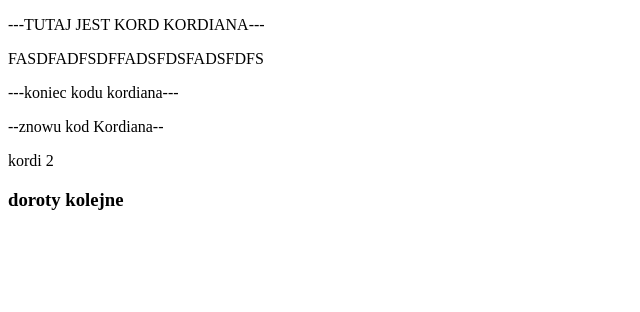
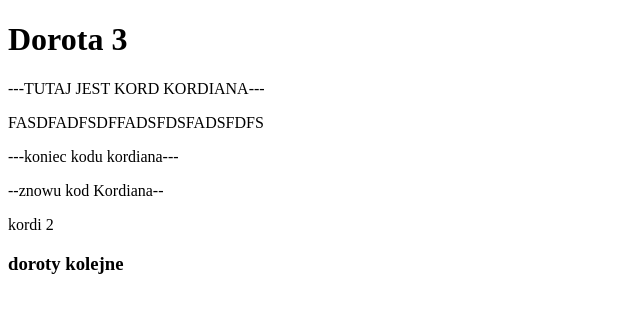
Before and after one commit to kordix/testowe, a plain HTML site: page index.html in a window 1280 px wide. Shown: the whole page, without its empty margins (0-640 px from the left). Drawn offline with Linux system fonts and the light colour scheme.

Commit message:
next doroty

```diff
--- a/index.html
+++ b/index.html
@@ -6,6 +6,7 @@
     <title>Document</title>
 </head>
 <body>
+    <h1>Dorota 3</h1>
     <p>---TUTAJ JEST KORD KORDIANA---</p>
         <P>FASDFADFSDFFADSFDSFADSFDFS</P>
     <p>---koniec kodu kordiana---</p>
```
